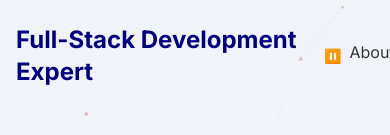
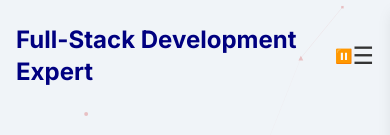
Before and after one commit to shagene/portfolio, a Next.js app: page / in a window 390 px wide. Shown: the top 135 px of the page. Built offline with nearby package versions, Linux system fonts and the light colour scheme.

Commit message:
Adjusted Header to make it more mobile friendly

```diff
--- a/src/components/Header.tsx
+++ b/src/components/Header.tsx
@@ -19,6 +19,7 @@ const Header = () => {
   const [scrolled, setScrolled] = useState(false)
   const [titleIndex, setTitleIndex] = useState(0)
   const [isPaused, setIsPaused] = useState(false)
+  const [isMenuOpen, setIsMenuOpen] = useState(false)
 
   useEffect(() => {
     setMounted(true)
@@ -39,6 +40,8 @@ const Header = () => {
     return () => clearInterval(intervalId)
   }, [isPaused])
 
+  const toggleMenu = () => setIsMenuOpen(!isMenuOpen)
+
   if (!mounted) return null
 
   return (
@@ -49,7 +52,7 @@ const Header = () => {
     }`}>
       <nav className="container mx-auto flex justify-between items-center py-6 px-4">
         <div className="flex items-center">
-          <h2 className="text-2xl font-bold text-navy-blue dark:text-white transition-opacity duration-300 min-w-[300px]">
+          <h2 className="text-2xl font-bold text-navy-blue dark:text-white transition-opacity duration-300 min-w-[300px] sm:min-w-0">
             {rotatingTitles[titleIndex]}
           </h2>
           <button
@@ -60,7 +63,18 @@ const Header = () => {
             {isPaused ? "▶️" : "⏸️"}
           </button>
         </div>
-        <ul className="flex space-x-4">
+
+        {/* Hamburger menu for mobile */}
+        <button
+          className="sm:hidden text-2xl"
+          onClick={toggleMenu}
+          aria-label="Toggle menu"
+        >
+          ☰
+        </button>
+
+        {/* Desktop menu */}
+        <ul className="hidden sm:flex space-x-4">
           {['About', 'Skills', 'Projects', 'Experience', 'Contact'].map((item) => (
             <li key={item}>
               <Link
@@ -82,6 +96,44 @@ const Header = () => {
           </li>
         </ul>
       </nav>
+
+      {/* Mobile side menu */}
+      <div className={`fixed top-0 right-0 h-full w-64 bg-white dark:bg-dark-bg shadow-lg transform transition-transform duration-300 ease-in-out ${
+        isMenuOpen ? 'translate-x-0' : 'translate-x-full'
+      } sm:hidden`}>
+        <button
+          className="absolute top-4 right-4 text-2xl"
+          onClick={toggleMenu}
+          aria-label="Close menu"
+        >
+          ×
+        </button>
+        <ul className="flex flex-col space-y-4 p-4 mt-16">
+          {['About', 'Skills', 'Projects', 'Experience', 'Contact'].map((item) => (
+            <li key={item}>
+              <Link
+                href={`#${item.toLowerCase()}`}
+                className="hover:text-usmc-scarlet dark:hover:text-usmc-gold transition-colors px-2 py-1 rounded block"
+                onClick={toggleMenu}
+              >
+                {item}
+              </Link>
+            </li>
+          ))}
+          <li>
+            <button
+              onClick={() => {
+                setTheme(theme === 'dark' ? 'light' : 'dark')
+                toggleMenu()
+              }}
+              className="hover:text-usmc-scarlet dark:hover:text-usmc-gold transition-colors px-2 py-1 rounded"
+              aria-label="Toggle dark mode"
+            >
+              {theme === 'dark' ? '🌞' : '🌙'}
+            </button>
+          </li>
+        </ul>
+      </div>
     </header>
   )
 }
```
